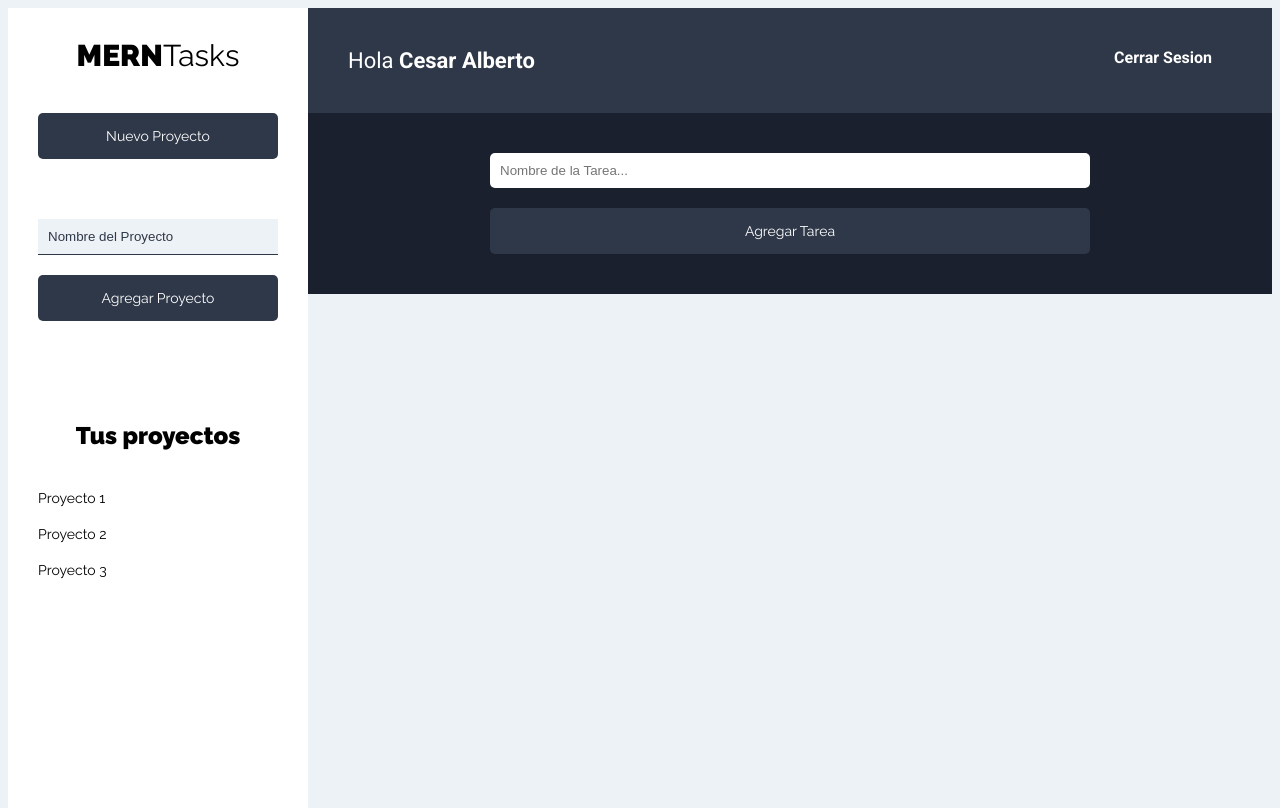
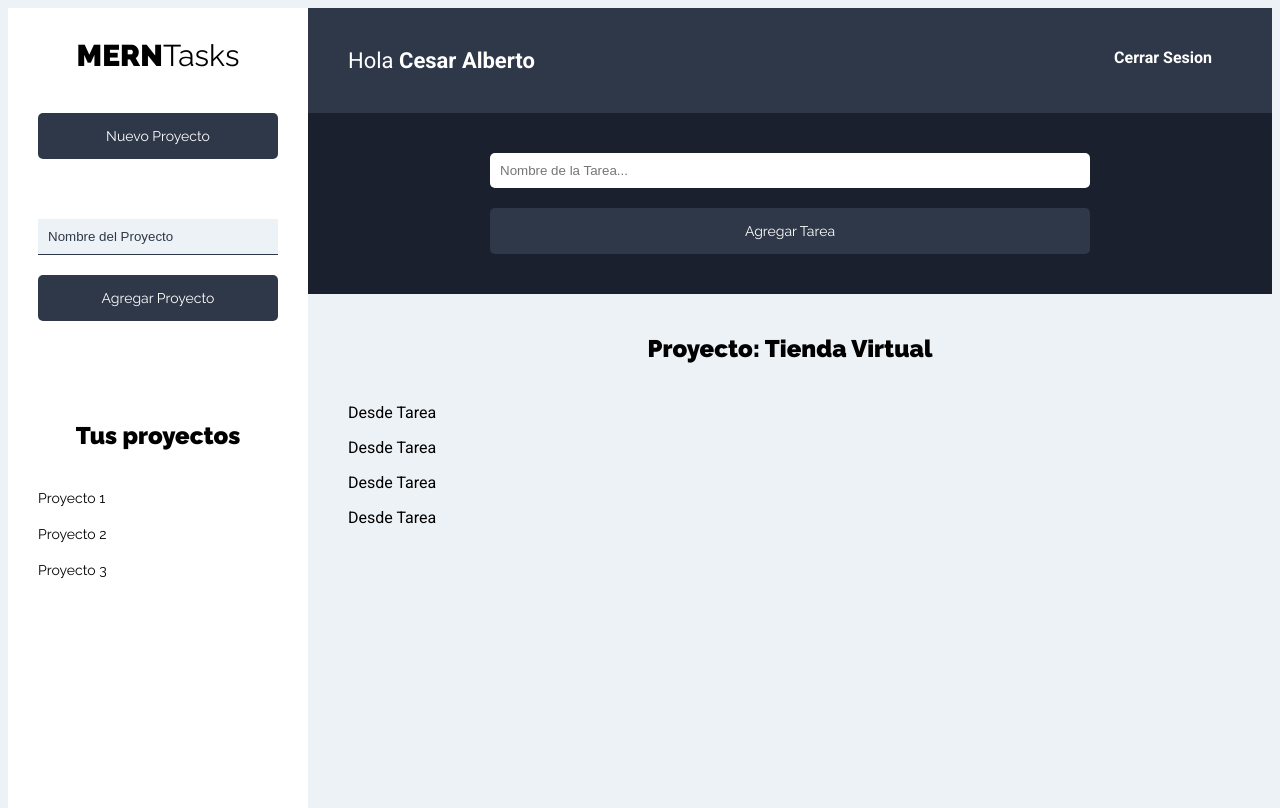
Before and after one commit to cesarbeloqui/administradorDeProyectos, a React (Vite) app in the folder cliente/: page /proyectos in a window 1280 px wide. Built offline with nearby package versions, Linux system fonts and the light colour scheme.

Commit message:
Creando el Listado de Tareas

```diff
--- a/cliente/src/components/proyectos/Proyectos.jsx
+++ b/cliente/src/components/proyectos/Proyectos.jsx
@@ -1,6 +1,7 @@
 import Sidebar from "../layout/Sidebar";
 import Barra from "../layout/Barra";
 import FormTarea from "../tareas/FormTarea";
+import ListadoTareas from "../tareas/ListadoTareas";
 
 const Proyectos = () => {
   return (
@@ -10,7 +11,9 @@
         <Barra />
         <main>
           <FormTarea />
-          <div className="contenedor-tareas"></div>
+          <div className="contenedor-tareas">
+            <ListadoTareas />
+          </div>
         </main>
       </div>
     </div>
--- a/cliente/src/components/tareas/ListadoTareas.jsx
+++ b/cliente/src/components/tareas/ListadoTareas.jsx
@@ -0,0 +1,26 @@
+import Tarea from "./Tarea";
+
+const ListadoTareas = () => {
+  const tareasProyecto = [
+    { nombre: "Tarea 1", completada: true },
+    { nombre: "Tarea 2", completada: false },
+    { nombre: "Tarea 3", completada: true },
+    { nombre: "Tarea 4", completada: false },
+  ];
+  return (
+    <>
+      <h2>Proyecto: Tienda Virtual</h2>
+      <ul className="listado-tareas">
+        {tareasProyecto.length === 0 ? (
+          <li className="tarea">
+            <p>No hay tareas</p>
+          </li>
+        ) : (
+          tareasProyecto.map((tarea) => <Tarea tarea={tarea} />)
+        )}
+      </ul>
+    </>
+  );
+};
+
+export default ListadoTareas;
--- a/cliente/src/components/tareas/Tarea.jsx
+++ b/cliente/src/components/tareas/Tarea.jsx
@@ -0,0 +1,7 @@
+import React from "react";
+
+const Tarea = ({ tarea }) => {
+  return <p>Desde Tarea</p>;
+};
+
+export default Tarea;
```
